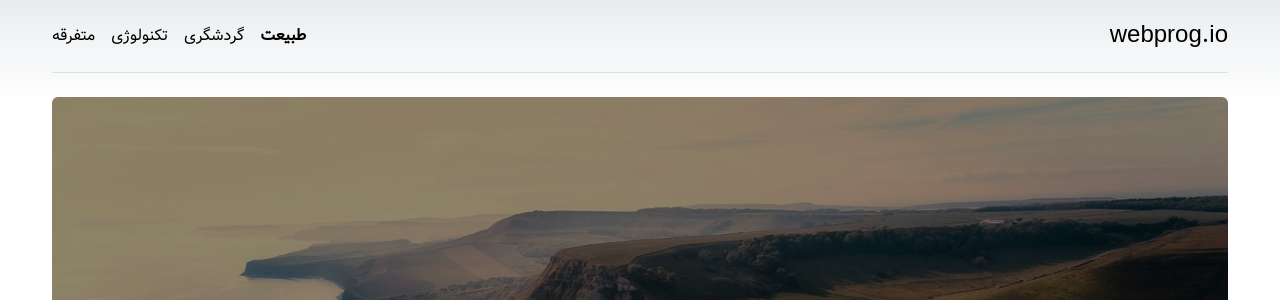
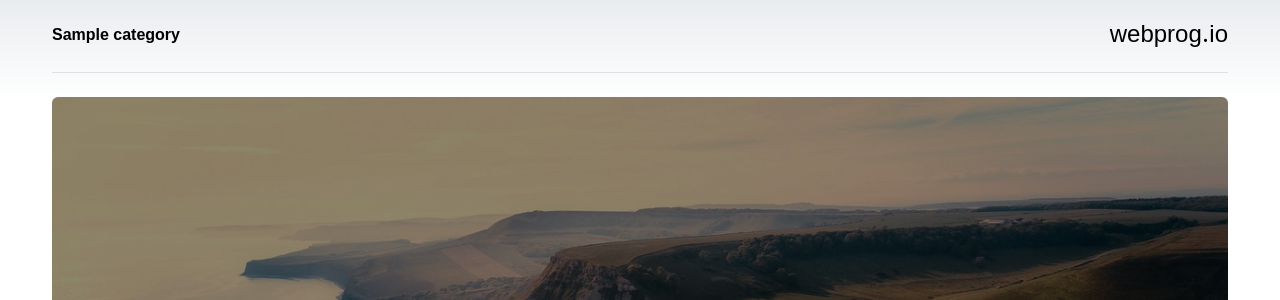
Before and after one commit to darkalbatrus/BackEnd-PHP-Blog, a PHP site: page / in a window 1280 px wide. Shown: the top 300 px of the page. Run offline with PHP 8.4, Linux system fonts and the light colour scheme; tables that the repository leaves empty or names only in its code hold one stand-in row (values such as "Sample post").

Commit message:
Edit header Section and import category from db

```diff
--- a/include/config.php
+++ b/include/config.php
@@ -1,4 +1,4 @@
 <?php
-define("DNS", "mysql:host=localhost;dbname:php_course_blog;charset=utf8mb4", "root", "");
+define("DNS", "mysql:host=localhost;dbname=php_course_blog;charset=utf8");
 define("DB_USER", "root");
 define("DB_PASS", "");
--- a/include/db.php
+++ b/include/db.php
@@ -1,3 +1,3 @@
 <?php
-include "./config.php";
-$connection = new PDO(DNS, DB_USER, DB_PASS);
+include "config.php";
+$db = new PDO(DNS, DB_USER, DB_PASS);
--- a/include/layout/header.php
+++ b/include/layout/header.php
@@ -1,3 +1,13 @@
+<?php
+include "./include/db.php";
+
+$query = "SELECT * FROM categories";
+$categories = $db->query($query);
+// echo "<pre>";
+// print_r($result->fetchAll());
+?>
+
+
 <!DOCTYPE html>
 <html dir="rtl" lang="fa">
 
@@ -15,7 +25,7 @@
     integrity="sha384-4bw+/aepP/YC94hEpVNVgiZdgIC5+VKNBQNGCHeKRQN+PtmoHDEXuppvnDJzQIu9"
     crossorigin="anonymous" />
 
-  <link rel="stylesheet" href="./assets/css/style.css" />
+  <link rel="stylesheet" href="/assets/css/style.css" />
 </head>
 
 <body>
@@ -29,17 +39,10 @@
       </a>
 
       <nav class="d-inline-flex mt-2 mt-md-0 me-md-auto">
+        <?php foreach ($categories as $category): ?>
           <a
-          class="fw-bold me-3 py-2 link-body-emphasis text-decoration-none"
-          href="#">طبیعت</a>
-          <a
-            class="me-3 py-2 link-body-emphasis text-decoration-none"
-            href="#">گردشگری</a>
-          <a
-            class="me-3 py-2 link-body-emphasis text-decoration-none"
-            href="#">تکنولوژی</a>
-          <a
-            class="me-3 py-2 link-body-emphasis text-decoration-none"
-            href="#">متفرقه</a>
+            class="fw-bold me-3 py-2 link-body-emphasis text-decoration-none"
+            href="#"><?= $category['title'] ?></a>
+        <?php endforeach ?>
       </nav>
     </header>
```
